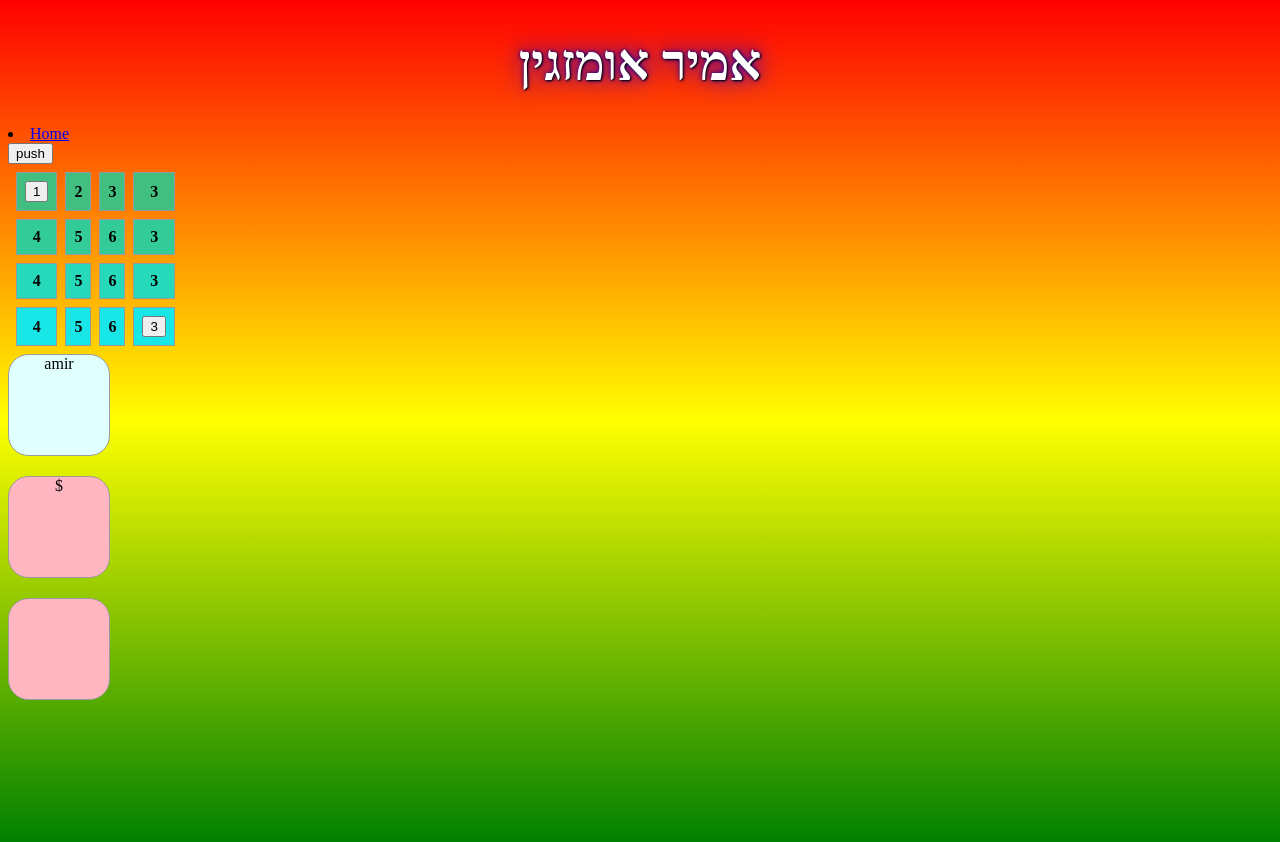
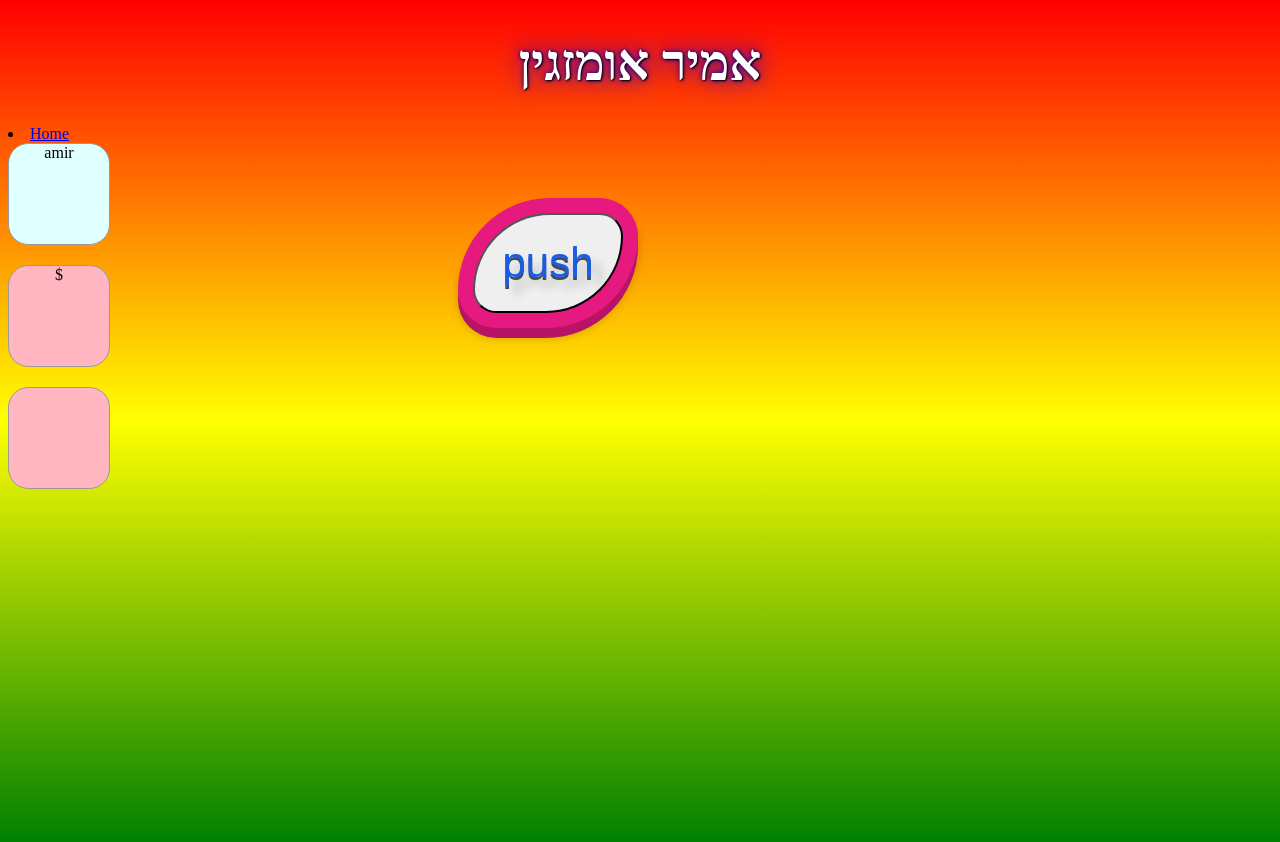
Before and after one commit to AmirOmazgin/newOne, a plain HTML site: page index.html in a window 1280 px wide. Drawn offline with Linux system fonts and the light colour scheme.

Commit message:
Add files via upload

```diff
--- a/css/main.css
+++ b/css/main.css
@@ -20,7 +20,62 @@ tr:nth-child(3) { background: hsl(170, 70%, 50%); }
 tr:nth-child(4) { background: hsl(180, 80%, 50%); }
 tr:nth-child(5) { background: hsl(190, 90%, 50%); }
 tr:nth-child(6) { background: hsl(200, 99%, 50%);
+}
+button {
+    position: fixed;
+	text-align: center;
+	font-size: 42px;
+	font-family: 'Raleway', sans-serif;
+	color: hsl(220, 80%, 50%);
+	width: 150px;
+	height: 100px;
+	margin-top: calc(10vh - 10px);
+	margin-left: calc(50vw - 175px);
 
+	border-radius: 30px;
+	text-shadow:
+		0px 3px hsl(220, 10%, 30%),
+		10px 10px 10px #0003;
+	box-shadow:
+		0px 0px 0px 15px hsl(330, 80%, 50%),
+		0px 10px 0px 15px hsl(330, 80%, 40%),
+		0px 10px 10px 15px #0003;
+	cursor: pointer;
+	border-radius: 100px 30px 100px 30px;
+
+}
+
+.button p {
+	margin-top: 20px;
+	transform: rotate(-3deg);
+}
+
+.button:hover {
+	animation: .8s morph ease infinite;
+}
+
+.button:hover p {
+	animation: .8s rot ease infinite;
+}
+
+@keyframes morph {
+	0% {
+		border-radius: 100px 30px 100px 30px;
+	} 50% {
+		border-radius: 30px 100px 30px 100px;
+	} 100% {
+		border-radius: 100px 30px 100px 30px;
+	}
+}
+
+@keyframes rot {
+	0% {
+		transform: rotate(-3deg);
+	} 50% {
+		transform: rotate(3deg);
+	} 100% {
+		transform: rotate(-3deg);
+	}
 
 }
 body {
--- a/index.html
+++ b/index.html
@@ -11,10 +11,10 @@
 <body>
     <h1>אמיר אומזגין</h1>
     <li><a href="#home">Home</a></li>
-    <button onclick="buttom ()">push</button>
-    <table class="special">
+    <button class="other" onclick="disapear()">push</button>
+    <!-- <table class="special">
         <tr>
-            <th><button onclick="disapear()">1</button></th>
+            <th>1</th>
             <th>2</th>
             <th>3</th>
             <th>3</th>
@@ -24,19 +24,8 @@
             <th>5</th>
             <th>6</th>
             <th>3</th>
-        </tr>
-        <tr>
-            <th>4</th>
-            <th>5</th>
-            <th>6</th>
-            <th>3</th>
-        </tr>
-        <tr>
-            <th>4</th>
-            <th>5</th>
-            <th>6</th>
-            <th><button onclick="disapear()">3</button></th>
-        </tr>
+        </tr> -->
+
     </table>
     <div>amir</div>
     <div class="unique">$</div>
```
